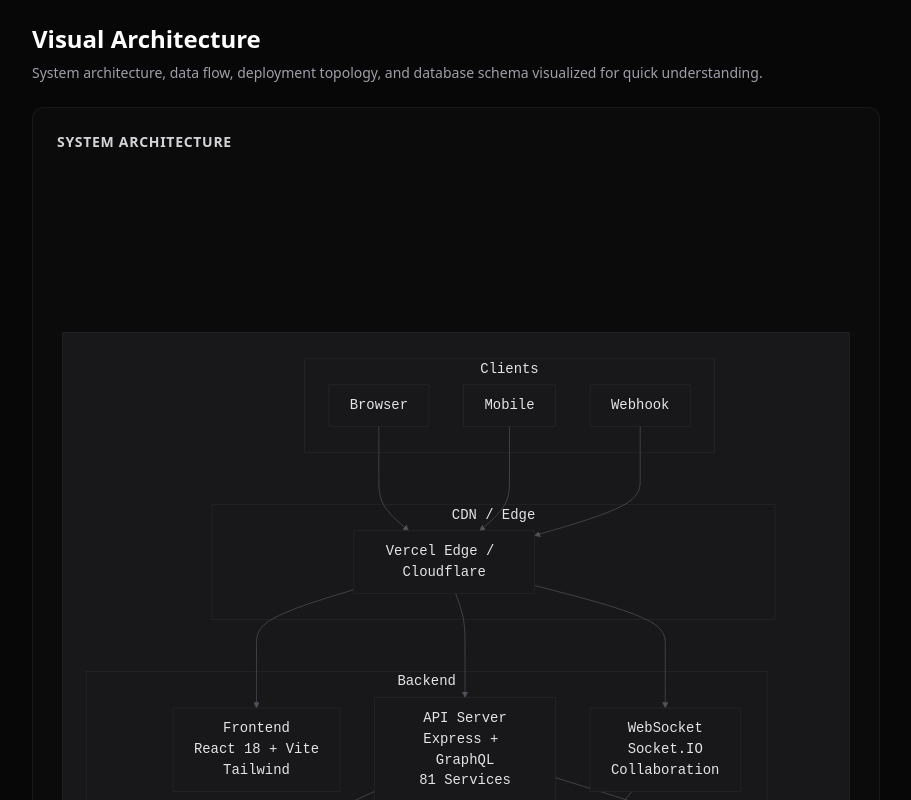
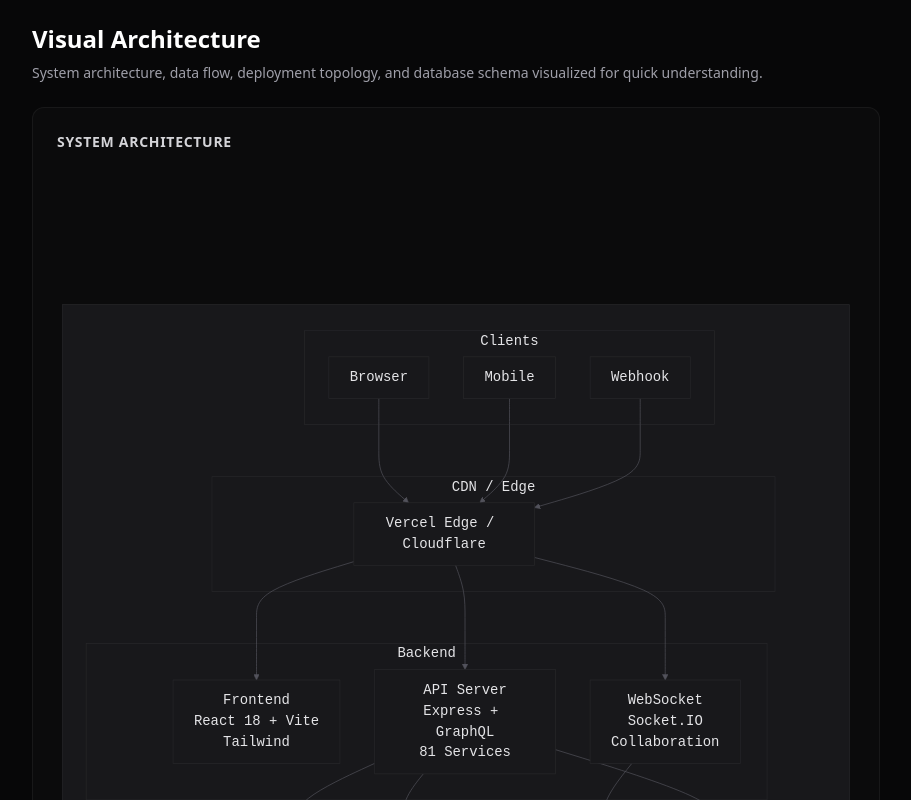
Before and after one commit to theunstopabble/gautam_portfolio, a Next.js app: page /projects/interviewminds in a window 1280 px wide. Shown: the part 1780-2580 px from the top of the page, without its empty margins (184-1095 px from the left). Built offline with nearby package versions, Linux system fonts and the light colour scheme.

Commit message:
fix: clip subgraph header via overflow-y-hidden + -28px margin for consistent title-to-diagram spacing

```diff
--- a/src/components/MermaidDiagram.tsx
+++ b/src/components/MermaidDiagram.tsx
@@ -38,6 +38,7 @@ export function MermaidDiagram({ chart, title }: MermaidDiagramProps) {
   const ref = useRef<HTMLDivElement>(null);
   const uid = useId();
   const id = `mermaid-${uid}`;
+  const startsWithSubgraph = /^graph\s+(TB|TD)\s*\n\s*subgraph/m.test(chart);
 
   useEffect(() => {
     if (!ref.current) return;
@@ -45,9 +46,13 @@ export function MermaidDiagram({ chart, title }: MermaidDiagramProps) {
       ref.current!.innerHTML = "";
       const { svg } = await mermaid.render(id, chart);
       ref.current!.innerHTML = svg;
+      if (startsWithSubgraph) {
+        const el = ref.current!.querySelector("svg");
+        if (el) el.style.marginTop = "-28px";
+      }
     };
     render();
-  }, [chart, id]);
+  }, [chart, id, startsWithSubgraph]);
 
   return (
     <div className="rounded-xl border border-white/5 bg-white/2 p-4 md:p-6">
@@ -58,7 +63,7 @@ export function MermaidDiagram({ chart, title }: MermaidDiagramProps) {
       )}
       <div
         ref={ref}
-        className="overflow-x-auto overflow-y-auto lg:overflow-visible [&_svg]:block [&_svg]:mx-auto lg:[&_svg]:max-w-full"
+        className="overflow-x-auto overflow-y-hidden [&_svg]:block [&_svg]:mx-auto lg:[&_svg]:max-w-full"
       />
     </div>
   );
```
